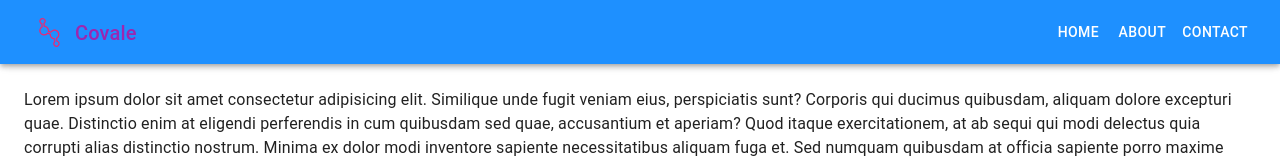
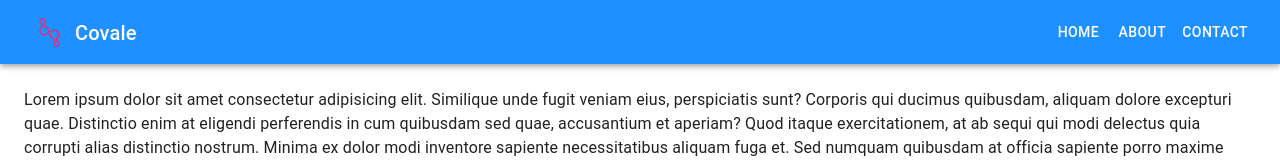
Before and after one commit to RamazaniMwemedi/Covale-Web-Version, a Next.js app in the folder soga/: page / in a window 1280 px wide. Shown: the top 160 px of the page. Built offline with nearby package versions, Linux system fonts and the light colour scheme.

Commit message:
'Deploy'

```diff
--- a/soga/pages/index.js
+++ b/soga/pages/index.js
@@ -68,7 +68,7 @@ function Index(props) {
 
   return (
     <Box sx={{ display: "flex" }}>
-      <AppBar sx={{ backgroundColor: "dodgerblue"}} component="nav">
+      <AppBar sx={{ backgroundColor: "dodgerblue" }} component="nav">
         <Toolbar>
           <IconButton
             color="inherit"
@@ -88,8 +88,7 @@ function Index(props) {
           >
             <Logo height={50} width={50} />
             <Typography
-              sx={{ marginTop: "10px" }}
-              color="secondary"
+              sx={{ marginTop: "10px",  }}
               variant="h6"
             >
               Covale
--- a/soga/pages/login.jsx
+++ b/soga/pages/login.jsx
@@ -462,9 +462,9 @@ const Signin = (props) => {
           </Button>
         )}
 
-        <Link href="#/recover">
+        {/* <Link href="#/recover">
           <a>Forgot password?</a>
-        </Link>
+        </Link> */}
         <hr />
       </form>
       <CreateAccount
```
